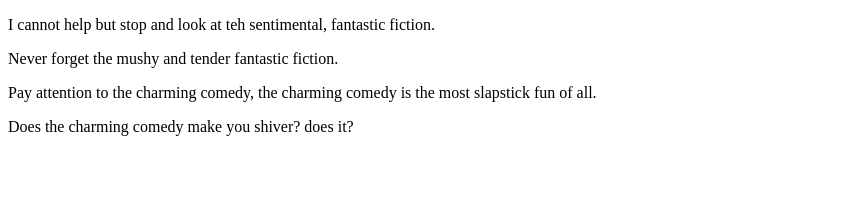
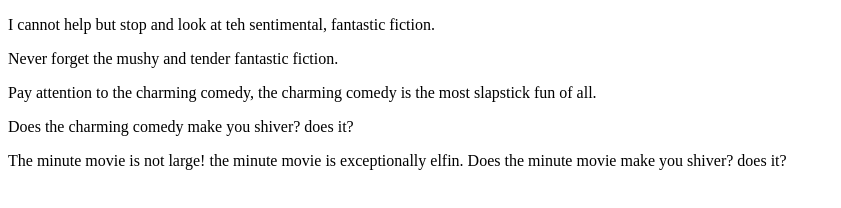
Before and after one commit to Doh1024/cpnt201-a3, a plain HTML site: page index.html in a window 1280 px wide. Shown: the whole page, without its empty margins (0-841 px from the left). Drawn offline with Linux system fonts and the light colour scheme.

Commit message:
rest of the poem

```diff
--- a/index.html
+++ b/index.html
@@ -12,5 +12,10 @@
   <p>Pay attention to the charming comedy, the charming comedy is the most slapstick fun of all.</p>
   <p>Does the charming comedy make you shiver?
     does it?</p>
+  <p>The minute movie is not large!
+    the minute movie is exceptionally elfin.
+    Does the minute movie make you shiver?
+    does it?
+  </p>
 </body>
 </html>
```
